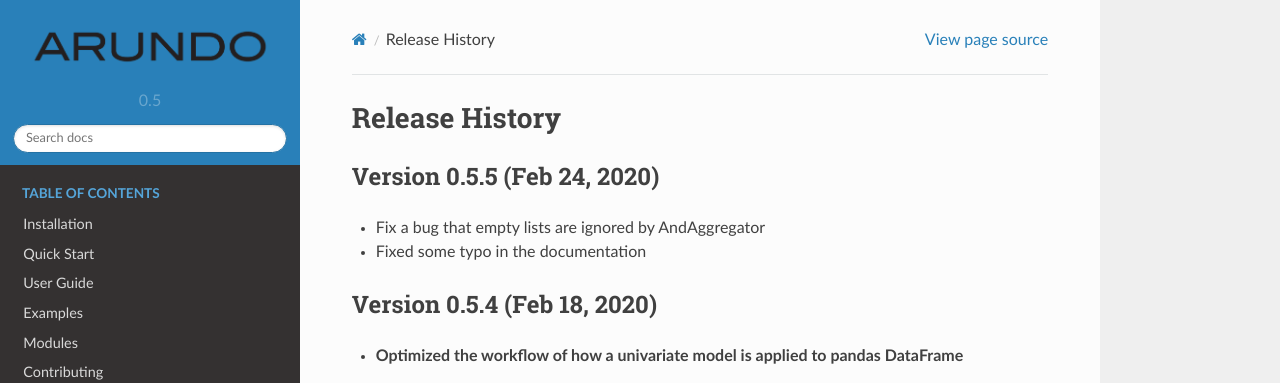
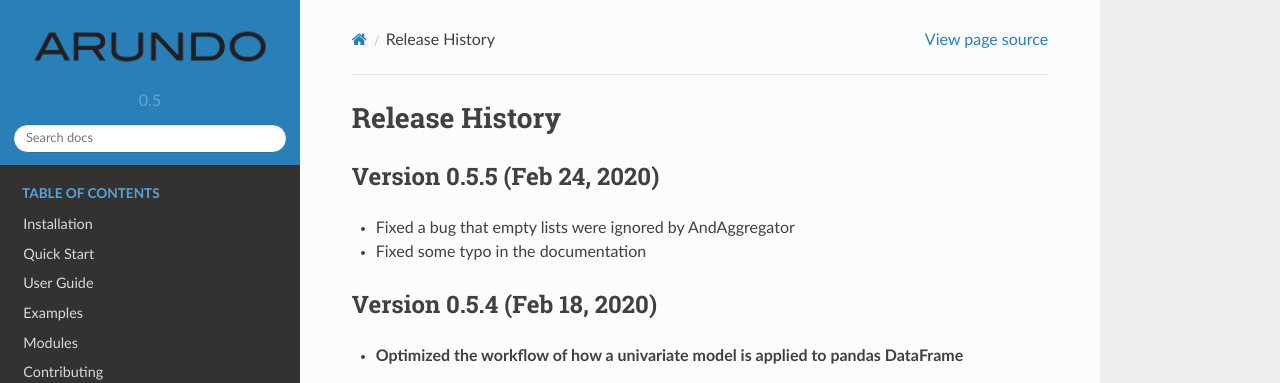
Before and after one commit to arundo/adtk, a Sphinx documentation site: the page built from docs/releasehistory.rst, in a window 1280 px wide and 900 px high. Shown: the top 383 px of the window. Built offline with Sphinx 7.4.7 and the Read the Docs theme 2.0.0, drawn with Linux system fonts in a browser that asks for light colours; pages that are not in the unit, such as notebooks, are missing from menus.

Commit message:
fixed typos

```diff
--- a/docs/releasehistory.rst
+++ b/docs/releasehistory.rst
@@ -4,7 +4,7 @@ Release History
 
 Version 0.5.5 (Feb 24, 2020)
 ===================================
-- Fix a bug that empty lists are ignored by AndAggregator
+- Fixed a bug that empty lists were ignored by AndAggregator
 - Fixed some typo in the documentation
 
 Version 0.5.4 (Feb 18, 2020)
```
